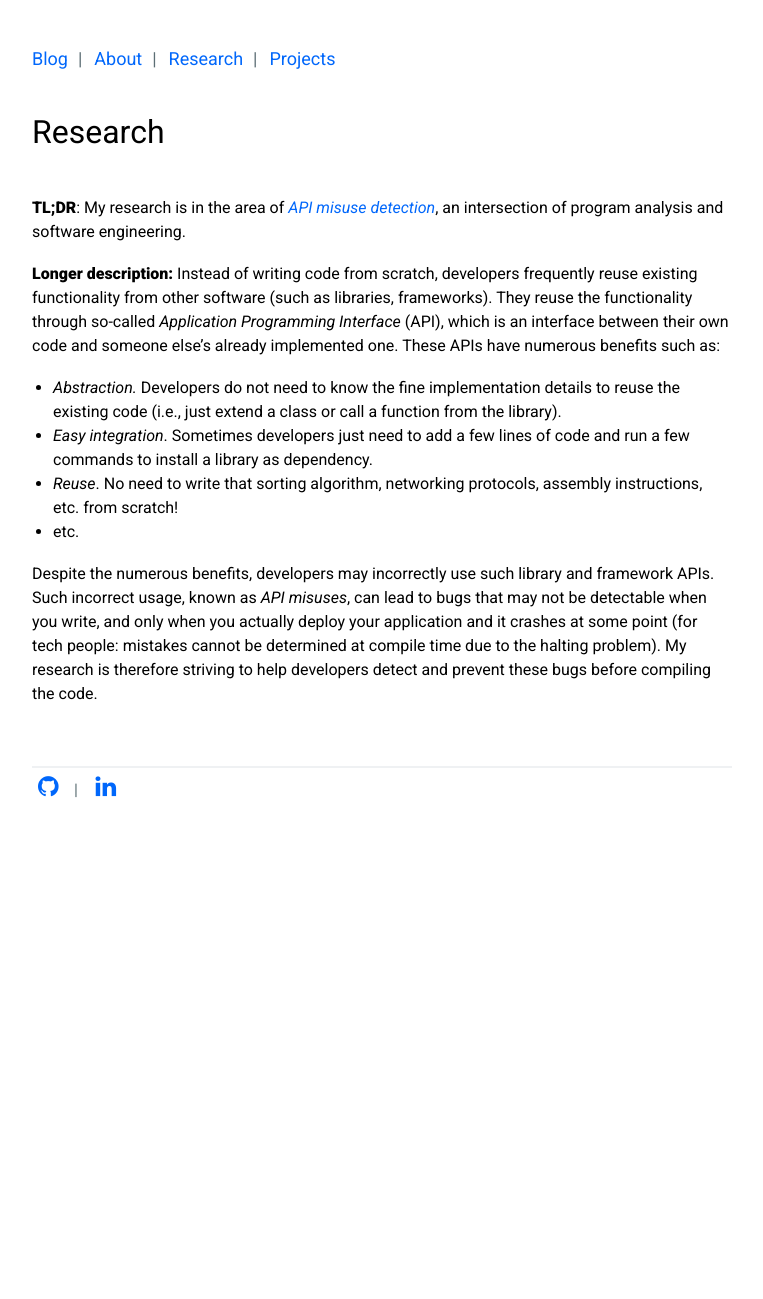
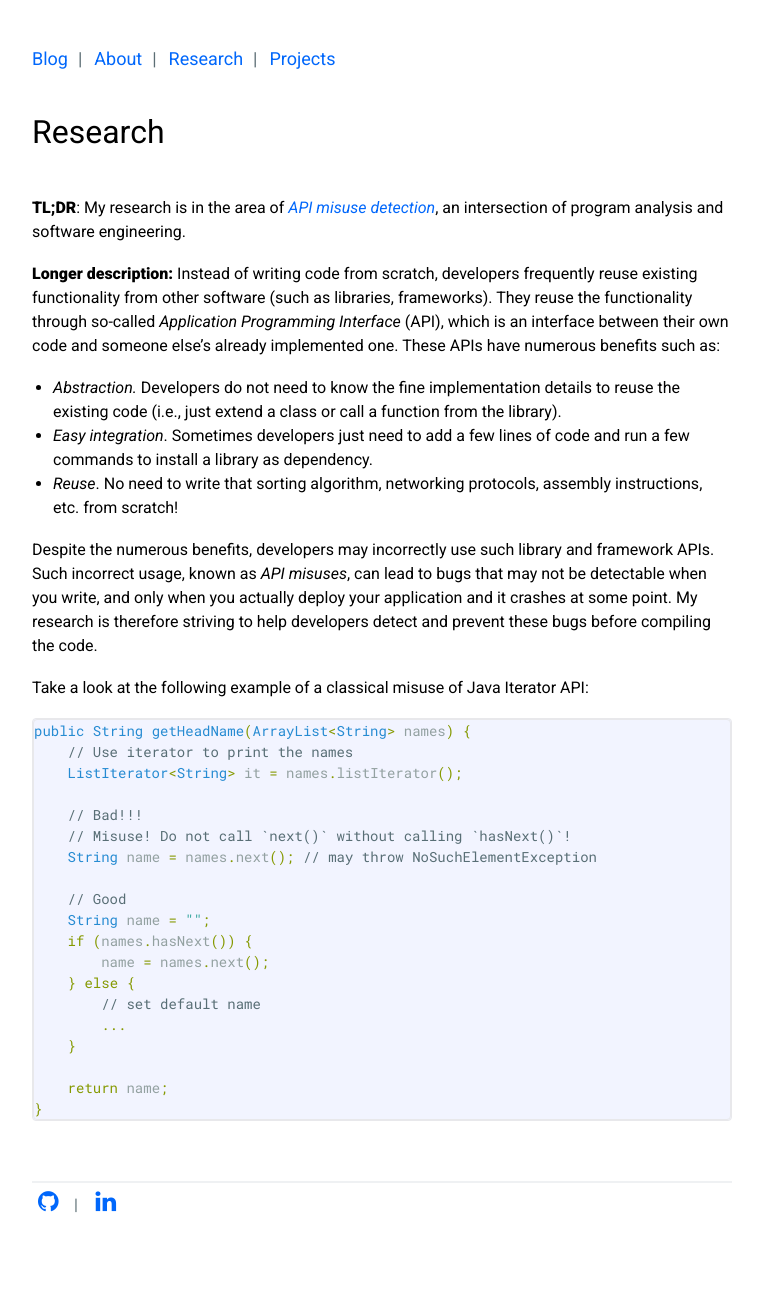
Before and after one commit to oneturkmen/oneturkmen.github.io, a Jekyll site: the page built from _pages/research.markdown, in a window 1280 px wide. Shown: the whole page, without its empty margins (258-1021 px from the left). Built offline with Jekyll 4.4.1, drawn with Linux system fonts in a browser that asks for light colours; before the commit the page ends 900 px from its top, so only the background shows below that.

Commit message:
My code listings' coloring is meh

````diff
--- a/_pages/research.markdown
+++ b/_pages/research.markdown
@@ -21,15 +21,38 @@ library).
 and run a few commands to install a library as dependency.
 - *Reuse*. No need to write that sorting algorithm, networking protocols,
 assembly instructions, etc. from scratch!
-- etc.
 
 Despite the numerous benefits, developers may incorrectly use such library and
 framework APIs. Such incorrect usage, known as *API misuses*, can lead to bugs
 that may not be detectable when you write, and only when you actually deploy
-your application and it crashes at some point (for tech people: mistakes cannot
-be determined at compile time due to the halting problem). My research is
+your application and it crashes at some point. My research is
 therefore striving to help developers detect and prevent these bugs before
 compiling the code.
+
+Take a look at the following example of a classical misuse of Java Iterator API:
+
+```java
+public String getHeadName(ArrayList<String> names) {
+    // Use iterator to print the names
+    ListIterator<String> it = names.listIterator();
+
+    // Bad!!!
+    // Misuse! Do not call `next()` without calling `hasNext()`!
+    String name = names.next(); // may throw NoSuchElementException
+
+    // Good
+    String name = "";
+    if (names.hasNext()) {
+        name = names.next();
+    } else {
+        // set default name
+        ...
+    }
+
+    return name;
+}
+```
+
 
 <!--**Other work:** Earlier in my master's degree, I spent some time in the area of
 software variability and reuse (e.g., software product lines, variability
````
